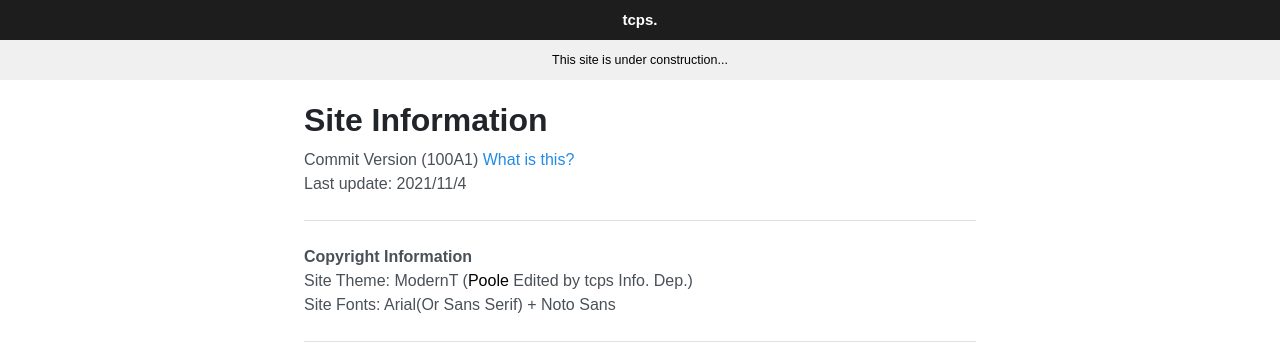
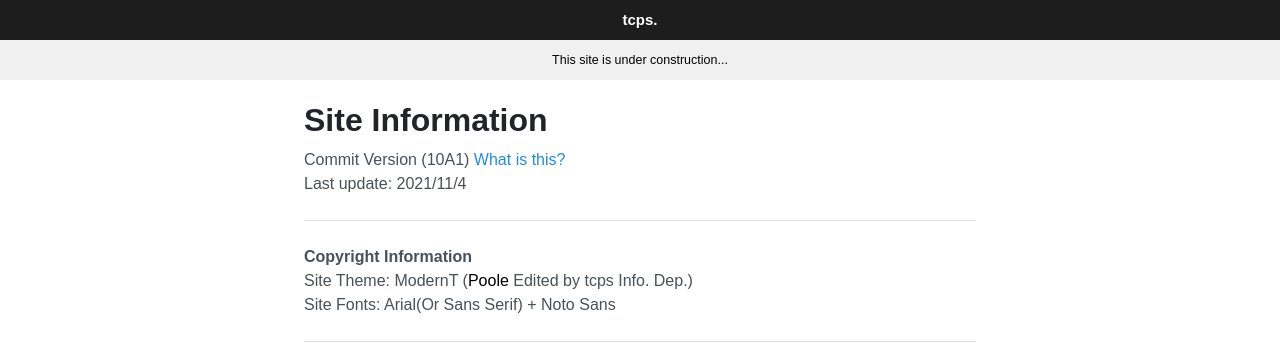
Before and after one commit to ttcps/ttcps.github.io, a Jekyll site: the page built from info.html, in a window 1280 px wide. Shown: the top 343 px of the page. Built offline with Jekyll 4.4.1, drawn with Linux system fonts in a browser that asks for light colours.

Commit message:
Update _config.yml

```diff
--- a/_config.yml
+++ b/_config.yml
@@ -6,7 +6,7 @@ baseurl: ""
 permalink: /:title/
 timezone: Asia/Shanghai
 
-version: "100A1"
+version: "10A1"
 
 # Gems
 plugins:
```
